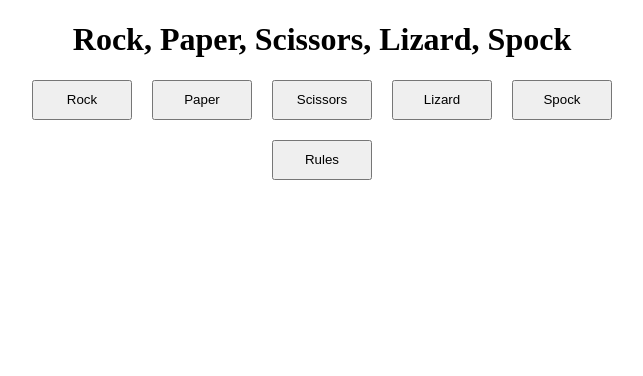
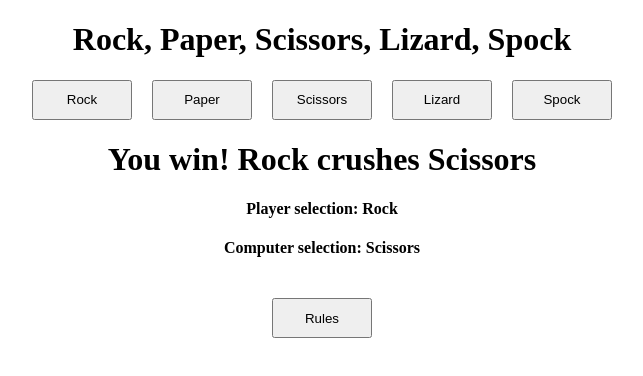
Before and after one commit to Kamron-Hays/Rock-Paper-Scissors, a plain HTML site: page index.html in a window 1280 px wide. Both pictures are taken after a click on the button "Rock". Shown: the whole page, without its empty margins (318-961 px from the left). Drawn offline with nearby package versions, Linux system fonts and the light colour scheme.

Commit message:
Added ability to play a round

```diff
--- a/index.html
+++ b/index.html
@@ -7,6 +7,9 @@
   <body>
     <h1 id="title"></h1>
     <div id="weapons"></div>
+    <h1 id="status"></h1>
+    <h4 id="player-selection"></h4>
+    <h4 id="computer-selection"></h4>
     <button type="button" id="rules">Rules</button>
     <script src="https://ajax.googleapis.com/ajax/libs/jquery/3.2.1/jquery.min.js"></script>
     <script type="text/javascript" src="script.js"></script>
--- a/script.js
+++ b/script.js
@@ -17,6 +17,40 @@ $(document).ready(function()
 {
     $('#title').text( getGameName() );
     addWeapons();
+    $('#status').text("Select a weapon.");
+
+    function computerPlay()
+    {
+        return weapons[Math.floor(Math.random() * weapons.length)];
+    }
+
+    function playRound(playerSelection, computerSelection)
+    {
+        let result = "";
+
+        for (var i = 0; i < rules.length; i++)
+        {
+            if ( playerSelection === computerSelection )
+            {
+                result = "It's a tie! Select another weapon.";
+            }
+            else if ( ( playerSelection === rules[i][0] ||
+                        computerSelection === rules[i][0] ) &&
+                      ( playerSelection === rules[i][2] ||
+                        computerSelection === rules[i][2] ) )
+            {
+                result = ( playerSelection === rules[i][0] ) ? "You win!" : "You lose!";
+
+                result += " " + rules[i][0] + " " + rules[i][1] + " " + rules[i][2];
+            }
+        }
+
+        $('#player-selection').text("Player selection: " + playerSelection);
+        $('#computer-selection').text("Computer selection: " + computerSelection);
+        $('#status').text(result);
+
+        return result;
+    }
 
     function getGameName()
     {
@@ -51,7 +85,7 @@ $(document).ready(function()
     {
         for (var i = 0; i < weapons.length; i++)
         {
-            let buttonElement = '<button type="button" name="' + weapons[i] + '">' + weapons[i] + '</button>';
+            let buttonElement = '<button type="button" class="weapon" name="' + weapons[i] + '">' + weapons[i] + '</button>';
             $("#weapons").append(buttonElement);
         }
     }
@@ -60,4 +94,9 @@ $(document).ready(function()
     {
         alert( getRules() );
     });
+
+    $('.weapon').on('click', function()
+    {
+        playRound(this.name, computerPlay());
+    });
 });
```
